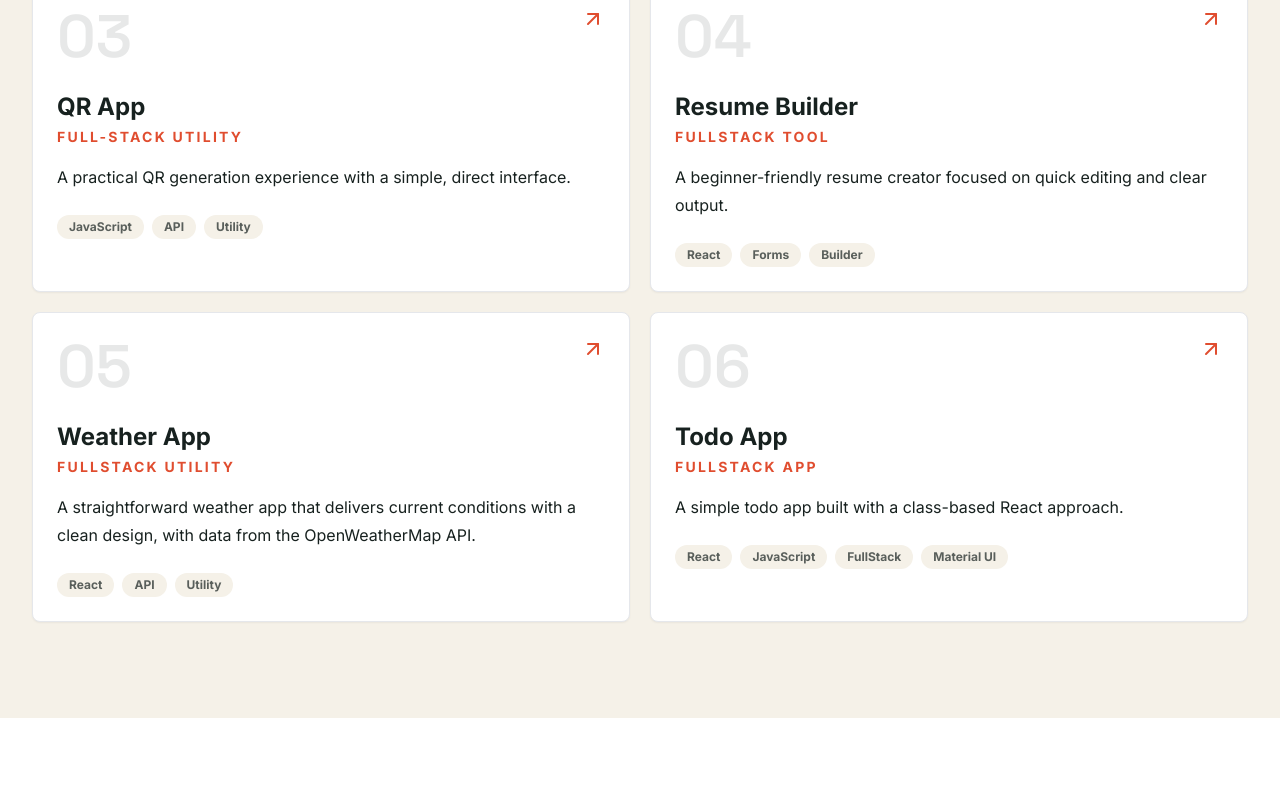
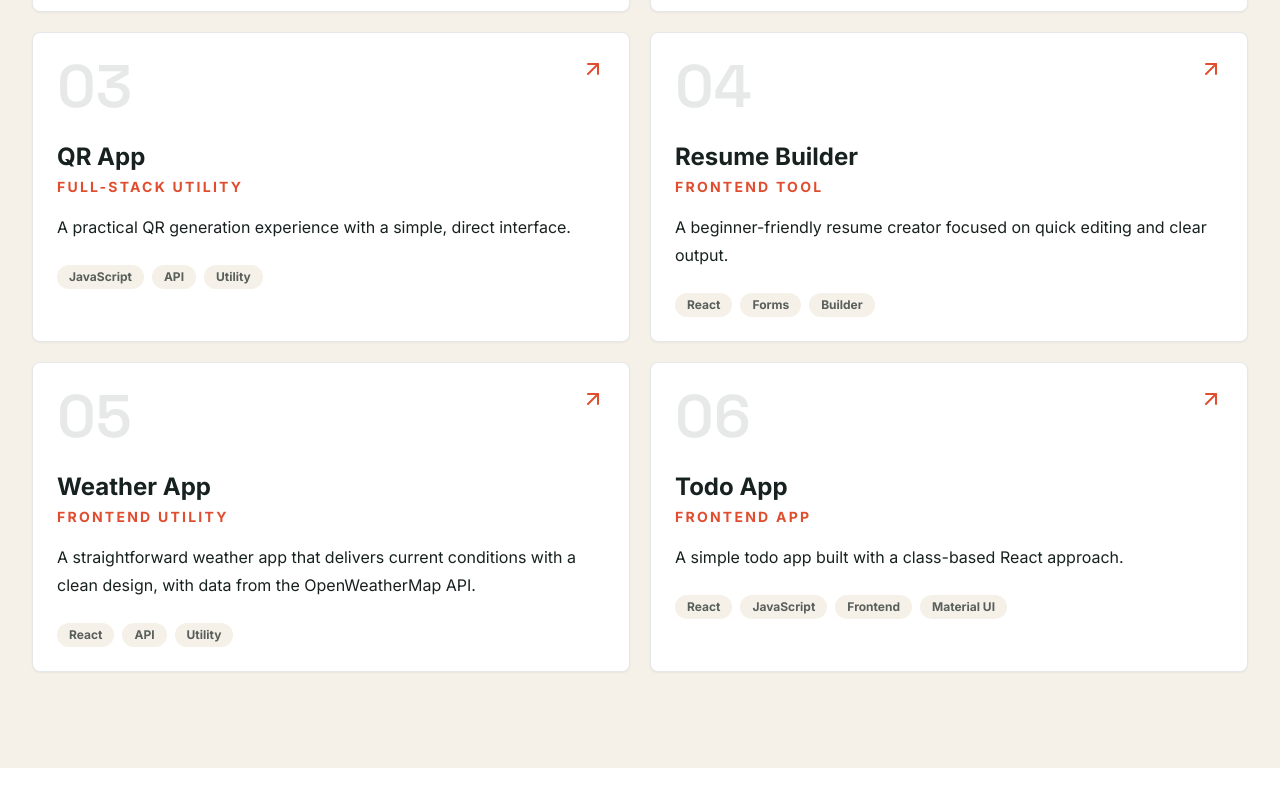
Before and after one commit to abhi-1288/portfolio, a React (Vite) app: page / in a window 1280 px wide. Shown: the part 2940-3752 px from the top of the page. Built offline with nearby package versions, Linux system fonts and the light colour scheme; a web font is replaced by a local one.

Commit message:
fix frontend

```diff
--- a/src-version-2/App.jsx
+++ b/src-version-2/App.jsx
@@ -40,7 +40,7 @@ const projects = [
   },
   {
     title: "Resume Builder",
-    type: "FullStack Tool",
+    type: "Frontend Tool",
     href: "https://resume-creater.vercel.app/",
     description:
       "A beginner-friendly resume creator focused on quick editing and clear output.",
@@ -48,7 +48,7 @@ const projects = [
   },
   {
     title: "Weather App",
-    type: "FullStack Utility",
+    type: "Frontend Utility",
     href: "https://mui-site.vercel.app/",
     description:
       "A straightforward weather app that delivers current conditions with a clean design, with data from the OpenWeatherMap API.",
@@ -56,10 +56,10 @@ const projects = [
   },
   {
     title: "Todo App",
-    type: "FullStack App",
+    type: "Frontend App",
     href: "https://class-based-todo.netlify.app",
     description: "A simple todo app built with a class-based React approach.",
-    tags: ["React", "JavaScript", "FullStack", "Material UI"],
+    tags: ["React", "JavaScript", "Frontend", "Material UI"],
   },
 ];
 
@@ -67,6 +67,7 @@ const skills = [
   "Power-BI",
   "Microsoft Office suites",
   "React",
+  "NextJS",
   "JavaScript",
   "HTML",
   "CSS",
```
